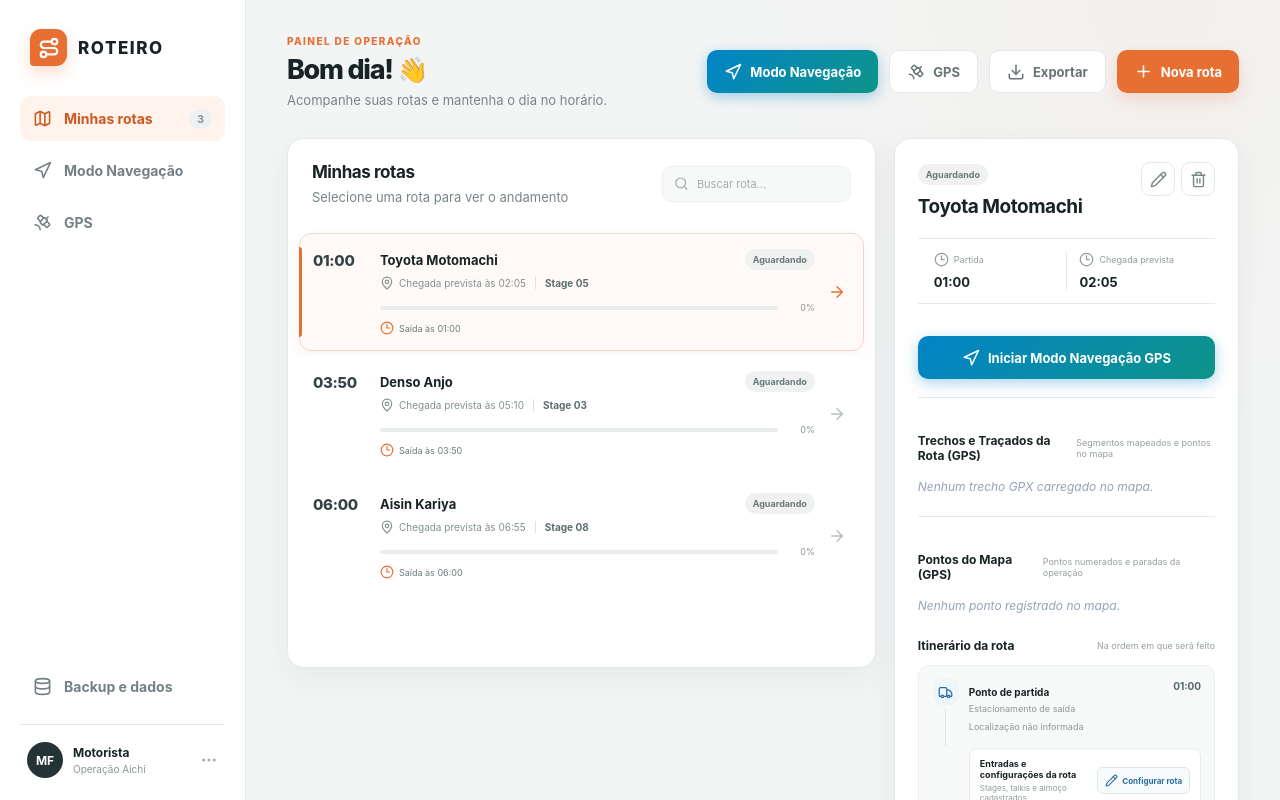
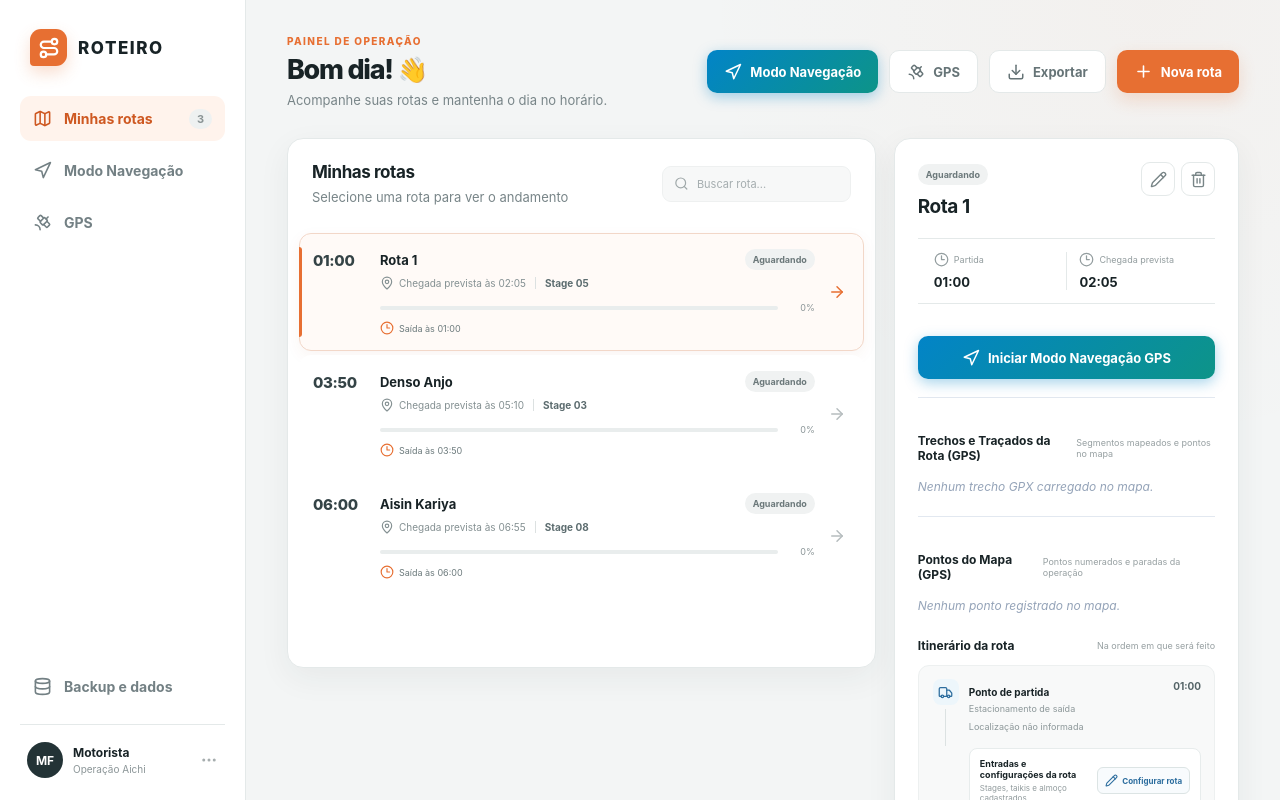
Before and after one commit to j4mb0re2/truck-bin, a Next.js app: page / in a window 1280 px wide. Shown: the top 800 px of the page. Built offline with nearby package versions, Linux system fonts and the light colour scheme.

Commit message:
feat: adicionar rota 1 com o trajeto do 1.gpx para testes

```diff
--- a/app/route-dashboard.tsx
+++ b/app/route-dashboard.tsx
@@ -168,7 +168,13 @@ const EMPTY_GPS_POINT_CATALOG: GpsPointCatalog = {
   manualPoints: [],
   pointCoordinates: {},
   segmentColors: {},
-  segmentDetails: {},
+  segmentDetails: {
+    0: {
+      name: "Rota 1",
+      departureTime: "06:35",
+      arrivalTime: "07:58"
+    }
+  },
   segmentEndpoints: {}
 };
 
@@ -649,7 +655,7 @@ function makeDemoRoutes(currentMinutes: number): TruckRoute[] {
   return [
     {
       id: "demo-toyota",
-      name: "Toyota Motomachi",
+      name: "Rota 1",
       departure: time(-240),
       arrivalForecast: time(-175),
       stops: [
--- a/lib/route-segment-utils.ts
+++ b/lib/route-segment-utils.ts
@@ -94,7 +94,7 @@ export function routeSegmentColor(index: number, customColors: RouteSegmentColor
 }
 
 export function routeSegmentLabel(index: number) {
-  if (index === 0) return "Trecho 1 — início da gravação";
+  if (index === 0) return "Rota 1";
   return `Trecho ${index + 1} — retomada após pausa`;
 }
 
```
